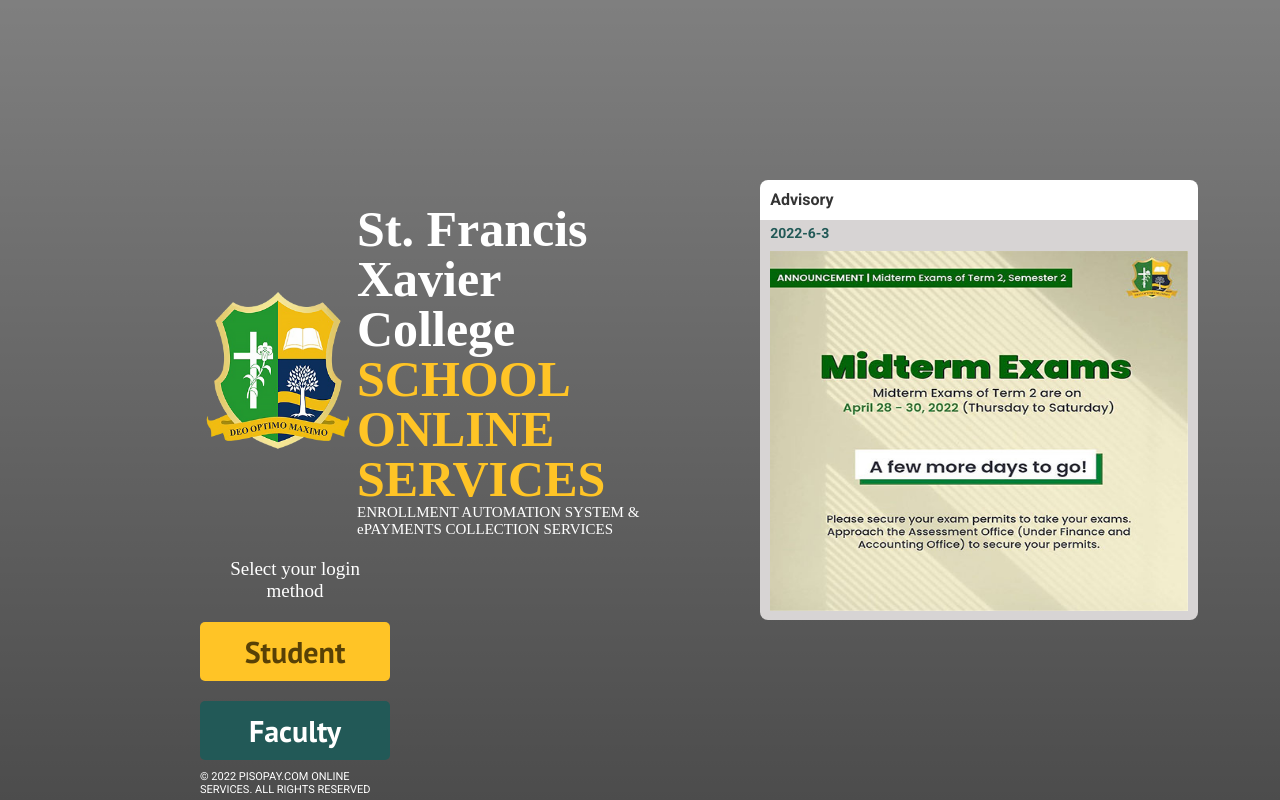
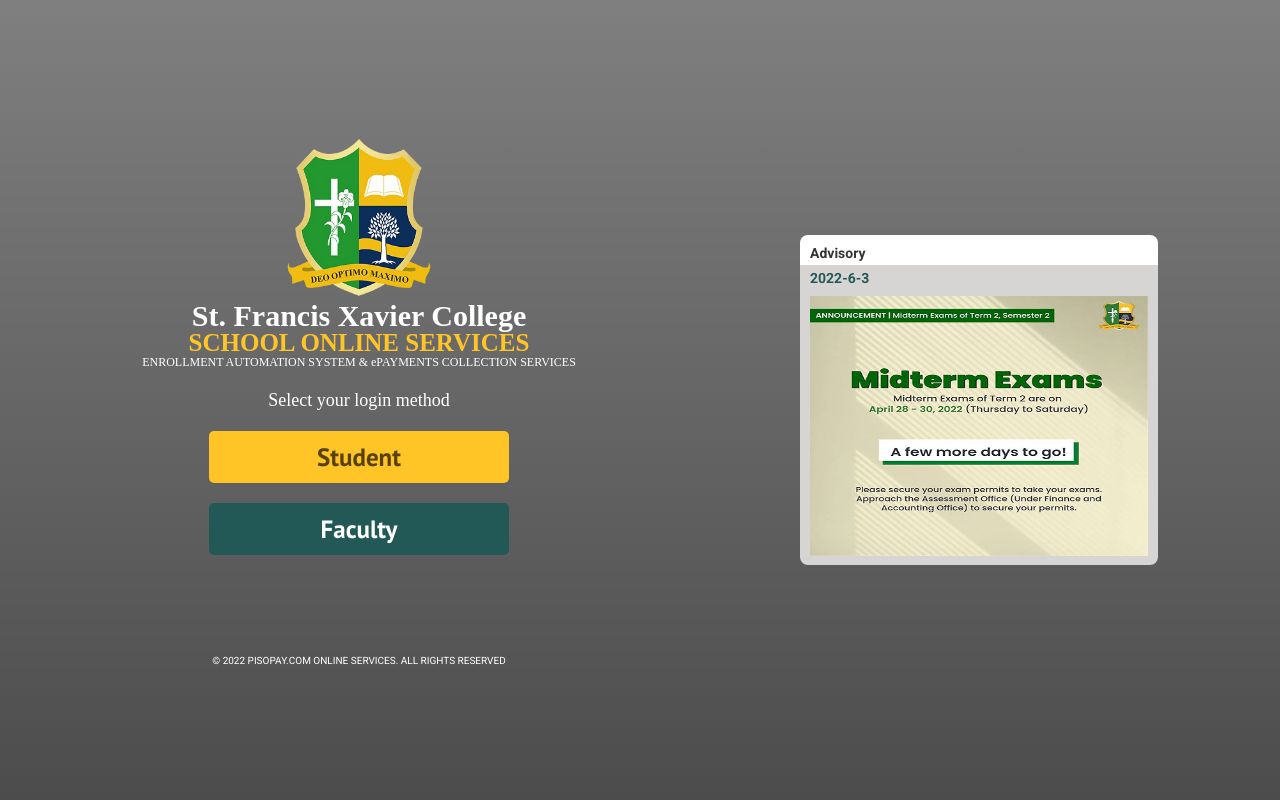
Before and after one commit to Batjet/Practice, a plain HTML site: page index.html in a window 1280 px wide. Drawn offline with Linux system fonts and the light colour scheme; a web font is replaced by a local one.

Commit message:
Update index.css

```diff
--- a/index.css
+++ b/index.css
@@ -16,7 +16,7 @@
     justify-content: space-between;
 }
 .home .left{
-    padding: 250px 40px 50px 200px;
+    padding: 20px;
     width: 60%;
     display: flex;
     flex-direction: column;
@@ -31,7 +31,6 @@
     justify-content: center;
     align-content: center;
     align-items: center;
-    margin: auto;
 }
 .home .title{
     font-family: 'Frank Ruhl Libre', serif;
@@ -52,7 +51,6 @@
 }
 .home .left .sub{
     margin-top: 20px;
-    padding-right: 280px;
     display: flex;
     flex-direction: column;
     align-items: center;
@@ -63,6 +61,7 @@
     text-align: center;
     color: white;
     font-weight: lighter;
+    align-self: center;
 }
 .home .left .sub .student a,
 .home .left .sub .faculty a{
@@ -73,7 +72,6 @@
     font-weight: 600;
     font-size: 30px;
     padding: 10px 0;
-
 }
 .home .left .sub .student{
     background: #ffc426;
@@ -82,7 +80,6 @@
     border-radius: 5px;
     margin-top: 20px;
     margin-bottom: 20px;
-
 }
 .home .student a{
     color: #584106;
@@ -96,10 +93,10 @@
 .home .faculty a{
     color: white;
 }
-.home .left p{
+.home p{
     margin-top: 10px;
     color: white;
-    font-size: 11px;
+    font-size: 10px;
     font-family: 'Roboto', sans-serif;
 }
 .home .right{
@@ -112,7 +109,6 @@
     width: 100%;
     max-width: 438px;
     margin-left: 50px;
-
 }
 .home .right .advisory .header{
     background: #ffff;
@@ -149,3 +145,183 @@
     width: 100%;
     padding: 10px;
 }
+
+/* MEDIA QUERY */
+@media screen and (min-width: 1201px)
+and (max-device-width: 1500px){
+    .home .left{
+        padding-right: 0;
+    }
+    .home .left .school .title{
+        font-size: 40px;
+        line-height: 30px;
+    }
+    .home .left .school .title span{
+        font-size: 30px;
+    }
+    .home .left .container .school .title-2{
+        font-size: 14px;
+    }
+
+}
+@media screen and (min-width: 1024px)
+and (max-device-width: 1200px){
+    .home .left{
+        padding-right: 0;
+    }
+    .home .left .school .title{
+        font-size: 30px;
+        line-height: 25px;
+    }
+    .home .left .school .title span{
+        font-size: 25px;
+    }
+    .home .left .container .school .title-2{
+        font-size: 10px;
+    }
+    .home .right .advisory{
+        margin: 0;
+    }
+
+    .home .right{
+        justify-content: center;
+    }
+
+}
+
+@media screen and (min-device-width: 768px)
+and (max-device-width: 1023px){
+    .home .left{
+        margin: 0;
+        padding: 20px 0 20px 20px;
+        text-align: center;
+    }
+    .home .left .container{
+        padding: 0 10px;
+        margin: 0;
+        flex-direction: column;
+    }
+    .home .left .container .school .title{
+        font-size: 30px;
+        line-height: 25px;
+    }
+    .home .left .container .school .title-2{
+        font-size: 12px;
+    }
+    .home .left .container .school .title span{
+        font-size: 25px;
+    }
+    .home .left .sub{
+        margin: 20px 0 0 0;
+        padding: 0;
+    }
+    .home .left .sub .text{
+        font-size: 18px;
+    }
+    .home .left .sub .faculty,
+    .home .left .sub .student{
+        max-width: 300px;
+    }
+    .home .left .sub .faculty a,
+    .home .left .sub .student a{
+        font-size: 25px;
+    }
+    .home .left .sub p{
+        margin-top: 100px;
+        font-size: 10px;
+
+    }
+    .home .right{
+        padding: 20px 20px 20px 0;
+        margin: 0;
+    }
+    .home .right .advisory{
+        margin: 0;
+        padding: 0;
+        max-width: 358px;
+    }
+    .home .right .advisory .header{
+        height: 30px;
+    }
+    .home .right .advisory .header h2{
+        font-size: 14px;
+    }
+    .home .right .advisory .content{
+        height: 300px;
+    }
+    .home .right .advisory .content h3{
+        font-family: 'Roboto', sans-serif;
+        font-size: 14px;
+        padding-top: 5px;
+        padding-left: 10px;
+        color: #225957;
+    }
+    .home .right .advisory .content img{
+        height: 280px;
+    }
+
+}
+
+@media screen and (min-device-width: 320px)
+and (max-device-width: 767px){
+    .home{
+        width: 100%;
+        background: cover;
+        padding: 10px;
+    }
+    .home .right{
+        display: none;
+    }
+    .home .left{
+        padding: 0;
+        width: 100%;
+    }
+    .home .left .logo img{
+        height: 150px;
+        width: 150px;
+    }
+    .home .left .school{
+        display: flex;
+        flex-direction: column;
+        justify-content: center;
+        text-align: center;
+    }
+    .home .left .school .title{
+        font-size: 25px;
+        line-height: 25px;
+    }
+    .home .left .school .title span{
+        font-size: 20px;
+    }
+    .home .left .container .school .title-2{
+        display: none;
+    }
+    .home .left .container{
+        flex-direction: column;
+        padding: 0;
+        margin: 0 0 30px 0;
+    }
+    .home .left .sub{
+        padding: 0;
+        margin: 0;
+    }
+    .home .left .sub .text{
+        margin: 0;
+        padding: 0;
+        font-size: 16px;
+    }
+    .home .left .sub .faculty,
+    .home .left .sub .student{
+        max-width: 280px;
+    }
+    .home .left .sub .student a,
+    .home .left .sub .faculty a{
+        padding: 5px;
+        font-size: 28px;
+    }
+    .home .left .sub p{
+        font-size: 8px;
+        padding-top: 100px;
+        margin: 0;
+    }
+}
```
